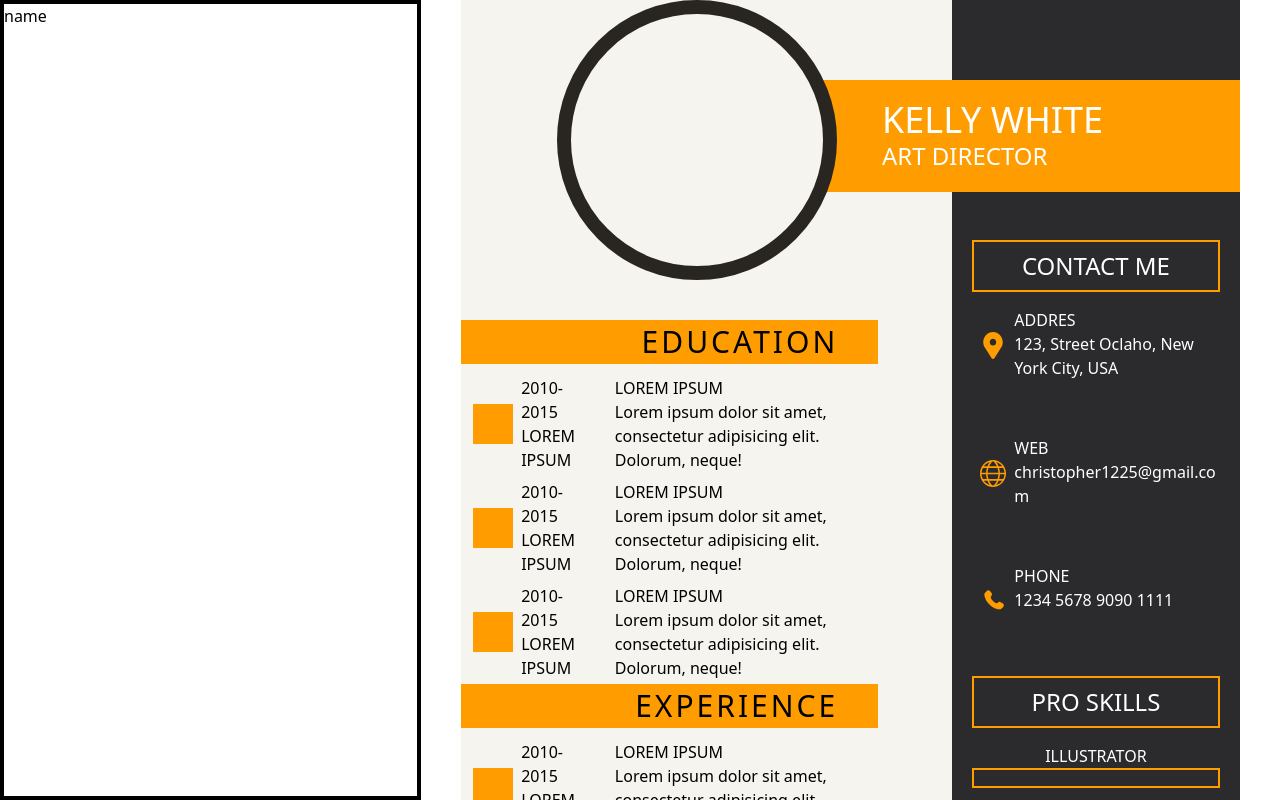
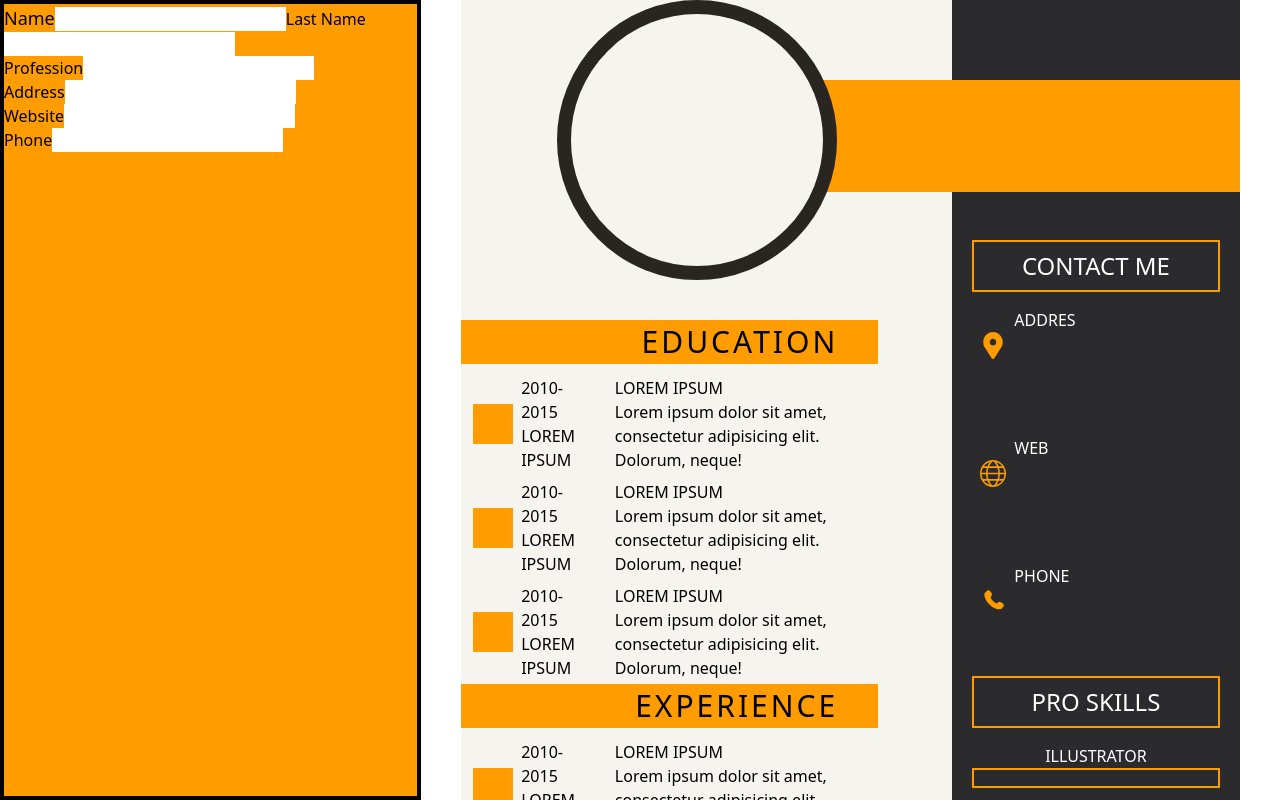
Before and after one commit to Krist15/cv-application, a React (Vite) app: page / in a window 1280 px wide. Shown: the top 800 px of the page. Built offline with nearby package versions, Linux system fonts and the light colour scheme.

Commit message:
Add form

```diff
--- a/src/App.tsx
+++ b/src/App.tsx
@@ -2,21 +2,56 @@ import CvPreview from './components/CvPreview';
 import Form from './components/Form';
 import { useState } from 'react';
 
+export type About = {
+  name: string;
+  lastName: string;
+  profession: string;
+};
+
+export type ContactMeType = {
+  address: string;
+  web: string;
+  phone: string;
+};
+
 export default function App() {
   const [width, setWidth] = useState(0);
+
+  const [about, setAbout] = useState<About>({
+    name: '',
+    lastName: '',
+    profession: '',
+  });
+  const [contactMe, setContactMe] = useState<ContactMeType>({
+    address: '',
+    web: '',
+    phone: '',
+  });
 
   const handleRangeChange = (e: React.ChangeEvent<HTMLInputElement>) => {
     const { value } = e.target;
     setWidth(parseInt(value));
   };
 
+  const handleInputChange = (e: React.ChangeEvent<HTMLInputElement>) => {
+    const { value, name } = e.target;
+    setAbout((prevState) => ({ ...prevState, [name]: value }));
+    setContactMe((prevState) => ({ ...prevState, [name]: value }));
+    console.log(value, name);
+  };
+
   return (
     <main className="flex ">
       <Form
         handleRangeChange={handleRangeChange}
+        handleInputChange={handleInputChange}
         width={width}
       />
-      <CvPreview width={width} />
+      <CvPreview
+        width={width}
+        about={about}
+        ContactMeType={contactMe}
+      />
     </main>
   );
 }
--- a/src/components/AboutMe.tsx
+++ b/src/components/AboutMe.tsx
@@ -1,13 +1,23 @@
-export default function AboutMe() {
+import { About } from '../App';
+
+type AboutProps = {
+  about: About;
+};
+
+export default function AboutMe({ about }: AboutProps) {
   return (
     <>
       <div className="absolute top-20  right-0 w-[550px] h-28 bg-[#fe9c00] pl-48">
         <div className="flex flex-col items-start justify-center h-full">
           <div>
-            <p className="text-white text-4xl">KELLY WHITE</p>
+            <p className="text-white text-4xl">
+              {about.name} {about.lastName}
+            </p>
           </div>
           <div>
-            <p className="text-white text-2xl font-extralight">ART DIRECTOR</p>
+            <p className="text-white text-2xl font-extralight">
+              {about.profession}
+            </p>
           </div>
         </div>
       </div>
--- a/src/components/ContactMe.tsx
+++ b/src/components/ContactMe.tsx
@@ -2,8 +2,13 @@ import '../assets/location.svg';
 import locationLogo from '../assets/location.svg';
 import worldLogo from '../assets/world.svg';
 import phoneLogo from '../assets/phone.svg';
+import { ContactMeType } from '../App';
 
-export default function ContactMe() {
+type ContactMeProps = {
+  ContactMeInfo: ContactMeType;
+};
+
+export default function ContactMe({ ContactMeInfo }: ContactMeProps) {
   return (
     <div className="flex flex-col gap-4">
       <div className="flex items-center justify-center w-full h-11 p-6 border-2 border-[#fe9c00]">
@@ -20,7 +25,7 @@ export default function ContactMe() {
         <div className="w-full">
           <p className="text-white">ADDRES</p>
           <p className="text-white break-normal font-extralight">
-            123, Street Oclaho, New York City, USA
+            {ContactMeInfo.address}
           </p>
         </div>
       </div>
@@ -35,7 +40,7 @@ export default function ContactMe() {
         <div className="w-full">
           <p className="text-white">WEB</p>
           <p className="text-white break-all font-extralight">
-            christopher1225@gmail.com
+            {ContactMeInfo.web}
           </p>
         </div>
       </div>
@@ -50,7 +55,7 @@ export default function ContactMe() {
         <div className="w-full">
           <p className="text-white">PHONE</p>
           <p className="text-white break-normal font-extralight">
-            1234 5678 9090 1111
+            {ContactMeInfo.phone}
           </p>
         </div>
       </div>
--- a/src/components/CvPreview.tsx
+++ b/src/components/CvPreview.tsx
@@ -4,15 +4,19 @@ import Education from './Education';
 import Experience from './Experience';
 import ProSkills from './ProSkills';
 import SocialMedia from './SocialMedia';
+import { About } from '../App';
+import { ContactMeType } from '../App';
 
 type CvPreviewProps = {
   width: number;
+  about: About;
+  ContactMeType: ContactMeType;
 };
 
 export default function CvPreview(props: CvPreviewProps) {
   return (
     <div className="flex h-[1123px] w-[950px] mx-10 relative">
-      <AboutMe />
+      <AboutMe about={props.about} />
       <div className="w-[63%] bg-[#f5f4ee]  border-b-[2rem] border-[#fe9c00]">
         <div className="mt-80">
           <Education />
@@ -20,7 +24,7 @@ export default function CvPreview(props: CvPreviewProps) {
         </div>
       </div>
       <div className="flex flex-col w-[37%] bg-[#2b2b2d] pt-[15rem] px-5 border-3 border-red-50">
-        <ContactMe />
+        <ContactMe ContactMeInfo={props.ContactMeType} />
         <ProSkills width={props.width} />
         <SocialMedia />
       </div>
--- a/src/components/Form.tsx
+++ b/src/components/Form.tsx
@@ -3,21 +3,64 @@ import React from 'react';
 type FormProps = {
   handleRangeChange: React.ChangeEventHandler<HTMLInputElement>;
   width: number;
+  handleInputChange: React.ChangeEventHandler<HTMLInputElement>;
 };
 
 export default function Form(props: FormProps) {
   return (
-    <div className="w-2/5 h-screen border-4 border-black">
+    <div className="w-2/5 h-screen border-4 border-black bg-[#fe9c00]">
       <form className="flex flex-col">
-        <label htmlFor="name">name</label>
-        {/* <input
-          type="range"
-          min={1}
-          max={100}
-          step={1}
-          value={props.width}
-          onChange={props.handleRangeChange}
-        /> */}
+        <div>
+          <label
+            htmlFor="name"
+            className="text-lg font-light"
+          >
+            Name
+          </label>
+          <input
+            type="text"
+            name="name"
+            onChange={props.handleInputChange}
+          />
+          <label htmlFor="lastName">Last Name</label>
+          <input
+            type="text"
+            name="lastName"
+            onChange={props.handleInputChange}
+          />
+        </div>
+        <div>
+          <label htmlFor="profession">Profession</label>
+          <input
+            type="text"
+            name="profession"
+            onChange={props.handleInputChange}
+          />
+        </div>
+        <div>
+          <label htmlFor="address">Address</label>
+          <input
+            type="text"
+            name="address"
+            onChange={props.handleInputChange}
+          />
+        </div>
+        <div>
+          <label htmlFor="contactMe">Website</label>
+          <input
+            type="text"
+            name="web"
+            onChange={props.handleInputChange}
+          />
+        </div>
+        <div>
+          <label htmlFor="phone">Phone</label>
+          <input
+            type="text"
+            name="phone"
+            onChange={props.handleInputChange}
+          />
+        </div>
       </form>
     </div>
   );
```
